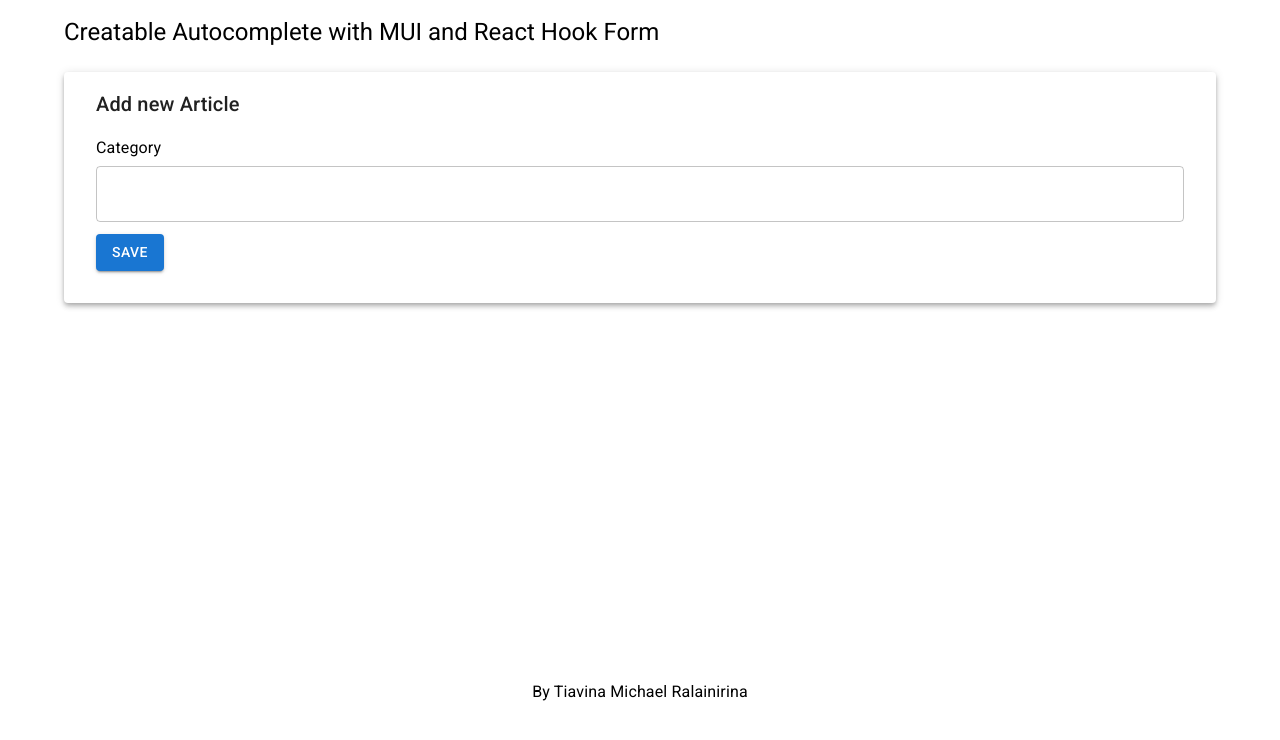
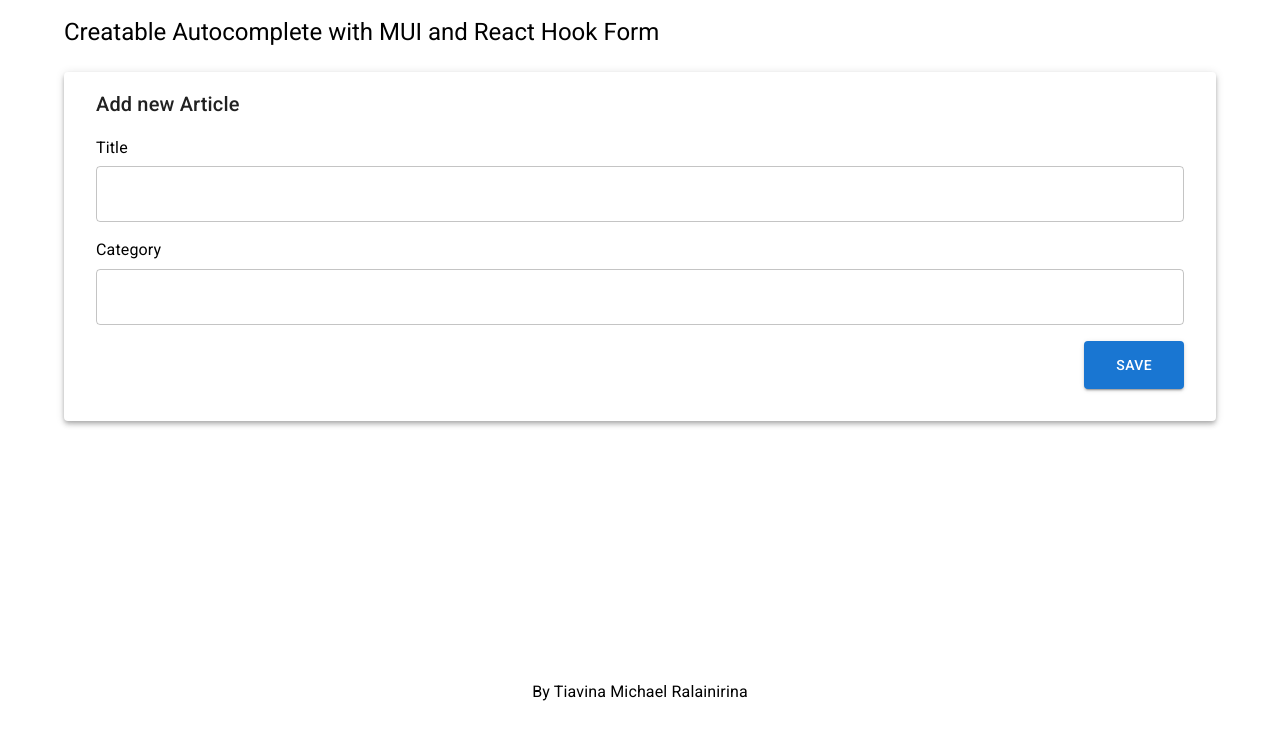
Before and after one commit to tiavina-mika/creatable-autocomplete-mui-hook-form, a React (Create React App) app in the folder src/: page / in a window 1280 px wide. Shown: the top 740 px of the page. Built offline with nearby package versions, Linux system fonts and the light colour scheme.

Commit message:
stylize article form

```diff
--- a/src/containers/articles/ArticleForm.tsx
+++ b/src/containers/articles/ArticleForm.tsx
@@ -1,6 +1,6 @@
 import { useEffect, useState } from "react";
 
-import { Box, Button } from "@mui/material";
+import { Box, Button, Stack } from "@mui/material";
 import { FormProvider, useForm } from "react-hook-form";
 import { zodResolver } from "@hookform/resolvers/zod";
 import { v4 as uuidv4 } from "uuid";
@@ -12,6 +12,7 @@ import CreatableAutoCompleteField from "../../components/form/fields/CreatableAu
 import { CategoryInput, ICategory } from "../../types/categoryTypes";
 import CategoryForm from "../categories/CategoryForm";
 import { ISelectOption } from "../../types/appTypes";
+import TextField from "../../components/form/fields/TextField";
 
 // select options
 const initialCategoryOptions = categories.map((category: ICategory) => ({
@@ -53,7 +54,10 @@ const ArticleForm = () => {
   return (
     <FormProvider {...form}>
       <form onSubmit={handleSubmit(onSubmit)}>
+        <Stack spacing={2}>
           {/* -------- inputs -------- */}
+          <TextField name="title" fixedLabel="Title" fullWidth />
+
           <CreatableAutoCompleteField
             name="category"
             fixedLabel="Category"
@@ -74,11 +78,12 @@ const ArticleForm = () => {
           />
 
           {/* -------- button -------- */}
-        <Box mt={1.5}>
-          <Button type="submit" variant="contained">
+          <Box className="flexRow justifyEnd">
+            <Button type="submit" variant="contained" sx={{ py: 1.5, px: 4 }}>
               Save
             </Button>
           </Box>
+        </Stack>
       </form>
     </FormProvider>
   );
--- a/src/utils/validations/articleValidations.ts
+++ b/src/utils/validations/articleValidations.ts
@@ -2,9 +2,10 @@ import { object, string } from "zod";
 
 const selectOptionSchema = object({
   label: string().nullable(),
-  value: string().nullable(),
+  value: string().nullable()
 });
 
 export const articleSchema = object({
   category: selectOptionSchema,
+  title: string().nullable() // just for demo purpose
 });
```
Lines whose indentation alone changed are shown as unchanged.
